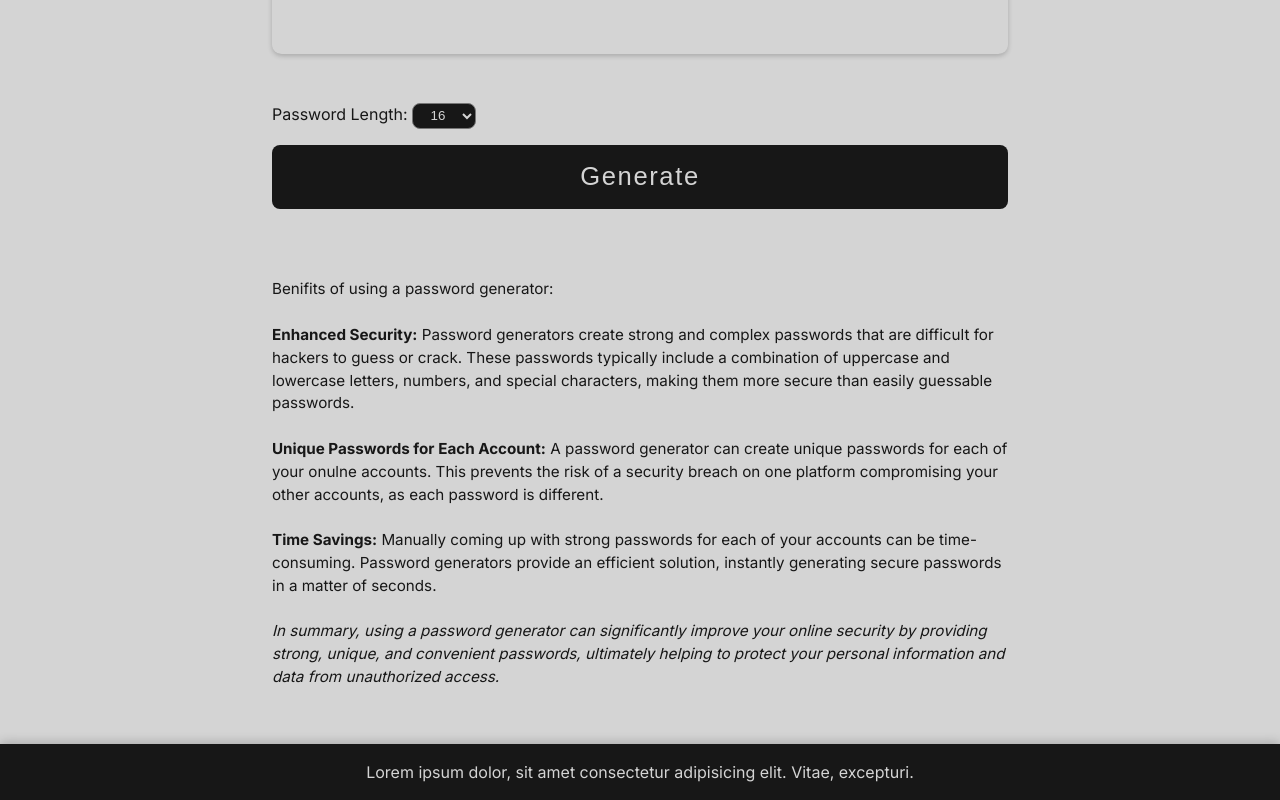
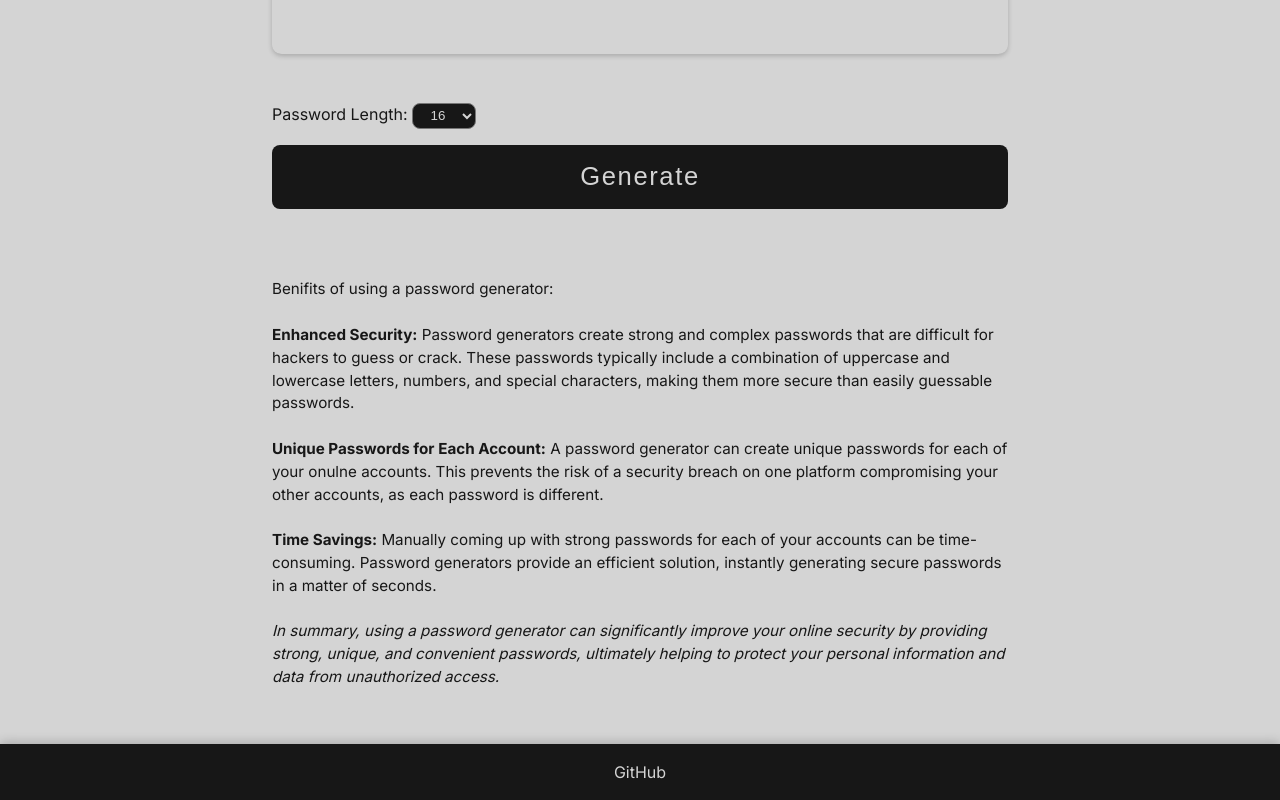
Before and after one commit to xumed001/password-generator, a React (Vite) app in the folder password-generator/: page / in a window 1280 px wide. Shown: the part 208-1008 px from the top of the page. Built offline with nearby package versions, Linux system fonts and the light colour scheme.

Commit message:
footer updated

```diff
--- a/password-generator/src/components/Footer.jsx
+++ b/password-generator/src/components/Footer.jsx
@@ -4,7 +4,7 @@
 function Footer() {
     return (
         <footer>
-            Lorem ipsum dolor, sit amet consectetur adipisicing elit. Vitae, excepturi.
+            GitHub
         </footer>
     )
 }
```
